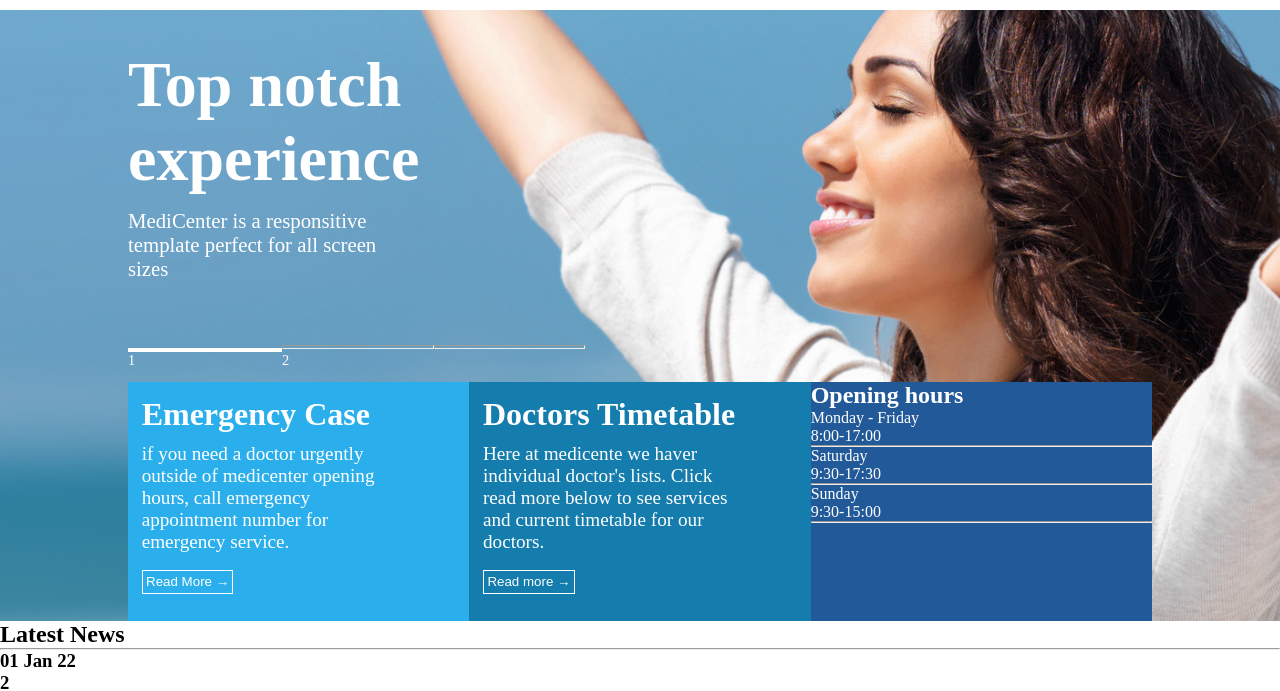
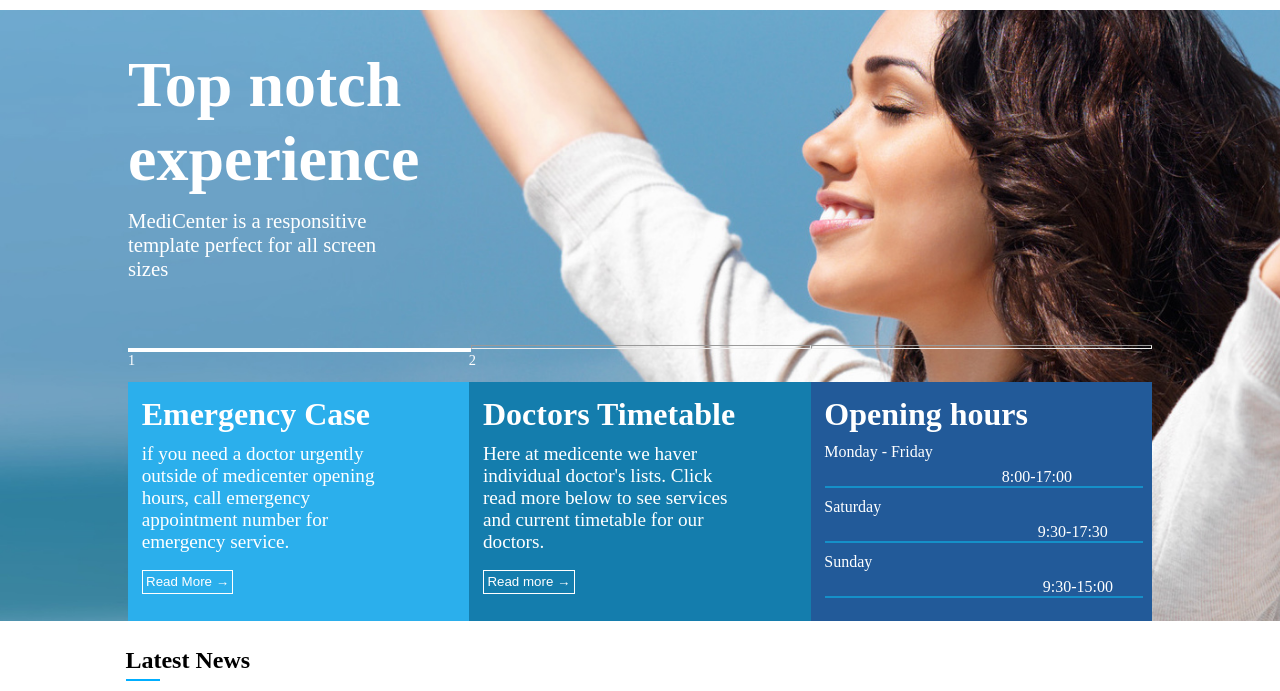
Before and after one commit to vinifell/Atividade-Medicenter, a plain HTML site: page index.html in a window 1280 px wide. Shown: the part 82-773 px from the top of the page. Drawn offline with Linux system fonts and the light colour scheme.

Commit message:
Medicenter 3.0

```diff
--- a/index.html
+++ b/index.html
@@ -44,24 +44,25 @@
                     <button class="ReadMore" id="B2">Read more &rightarrow;</button>
                 </section>
                 <section class="QuadradoHoras">
-                    <h2>Opening hours</h2>
-                    <p>Monday - Friday</p>
-                    <p>8:00-17:00</p>
-                    <hr>
-                    <p>Saturday</p>
-                    <p>9:30-17:30</p>
-                    <hr>
-                    <p>Sunday</p>
-                    <p>9:30-15:00</p>
-                    <hr>
+                    <h2 id="TituloHoras">Opening hours</h2>
+                    <p Class="Day">Monday - Friday</p>
+                    <p class="Hours">8:00-17:00</p>
+                    <hr class="LinhaAzul">
+                    <p class="Day">Saturday</p>
+                    <p class="Hours2">9:30-17:30</p>
+                    <hr class="LinhaAzul">
+                    <p class="Day">Sunday</p>
+                    <p class="Hours3">9:30-15:00</p>
+                    <hr class="LinhaAzul">
                 </section>
             </section>
         </section>
-        <section>
-            <h2>Latest News</h2>
-            <hr>
+        <section id="segundaParte">
+            <h2 id="News">Latest News</h2>
+            <hr class="LineTitle">
             <section>
-                <h3>01 Jan 22</h3> <h3>2</h3>
+                <h3 class="DayJan">01 Jan 22</h3> <h3 class="Day2">2</h3>
+                <br>
                 <img src="imagens/dr.jpg" alt="fotodo médico com a criança">
                 <h4>Lorem ipsum dolor sit amet</h4>
                 <p>Lorem ipsum dolor sit amet consectetur adipisicing elit. Minus dolor necessitatibus natus error eum. Voluptates dolorum voluptate aperiam sed. Explicabo a animi incidunt eius numquam ab sed sit, iusto corporis.</p>
--- a/style.css
+++ b/style.css
@@ -55,16 +55,14 @@ ul{
 }
 
 #LT1{
-    width: 13%;
+    width: 29.4%;
     border: 2px solid;
     position: relative;
     top: 3px;
 }
 
 #LT2, #LT3{
-    width: 13%;
-    margin: 0%;
-    padding: 0%;
+    width: 29.4%;
 }
 
 .NumerosTitulo{
@@ -80,7 +78,7 @@ ul{
 
 #NT2{
     display: inline-block;
-    margin-left: 12.4%;
+    margin-left: 28.6%;
     font-size: 90%;
 }
 
@@ -126,3 +124,73 @@ ul{
 #B2{
     background-color: rgb(20, 125, 173);
 }
+
+#TituloHoras{
+    padding: 4% 0% 0% 4%;
+    font-size: 200%;
+}
+
+.Day{
+    padding: 3% 0% 2% 4%;
+    display: inline-block;
+}
+
+.Hours{
+    display: inline-block;
+    margin-left: 56%;
+}
+
+.Hours2{
+    display: inline-block;
+    margin-left: 66.5%;
+}
+
+.Hours3{
+    display: inline-block;
+    margin-left: 68%;
+}
+
+.LinhaAzul{
+    margin-left: 4.2%;
+    width: 92.5%;
+    border: 1px solid rgb(21, 144, 201);
+}
+
+#News{
+    margin: 2% 0% 0.4% 9.8%;
+}
+
+.LineTitle{
+    width: 2.5%;
+    margin: 0% 9.85%;
+    border: 1px solid rgb(0, 174, 255);
+}
+
+.DayJan{
+    background-color: rgb(30, 30, 190);
+    color: white;
+    padding: 0.5%;
+    display: inline-block;
+    margin: 1.2% 0% 2% 9.85%;
+    position: relative;
+}
+
+.Day2{
+    background-color: rgb(22, 166, 255);
+    color: white;
+    display: inline-block;
+    padding: 0.5%;
+    position: relative;
+    right: 0.1%;
+}
+
+.DayJan::after{
+    content: "";
+    width: 0;
+    height: 0;
+    position: absolute;
+    border-right: 20px solid transparent;
+    border-top: 20px solid rgb(30, 30, 190);
+    top: 27px;
+    left: 0px;
+}
```
